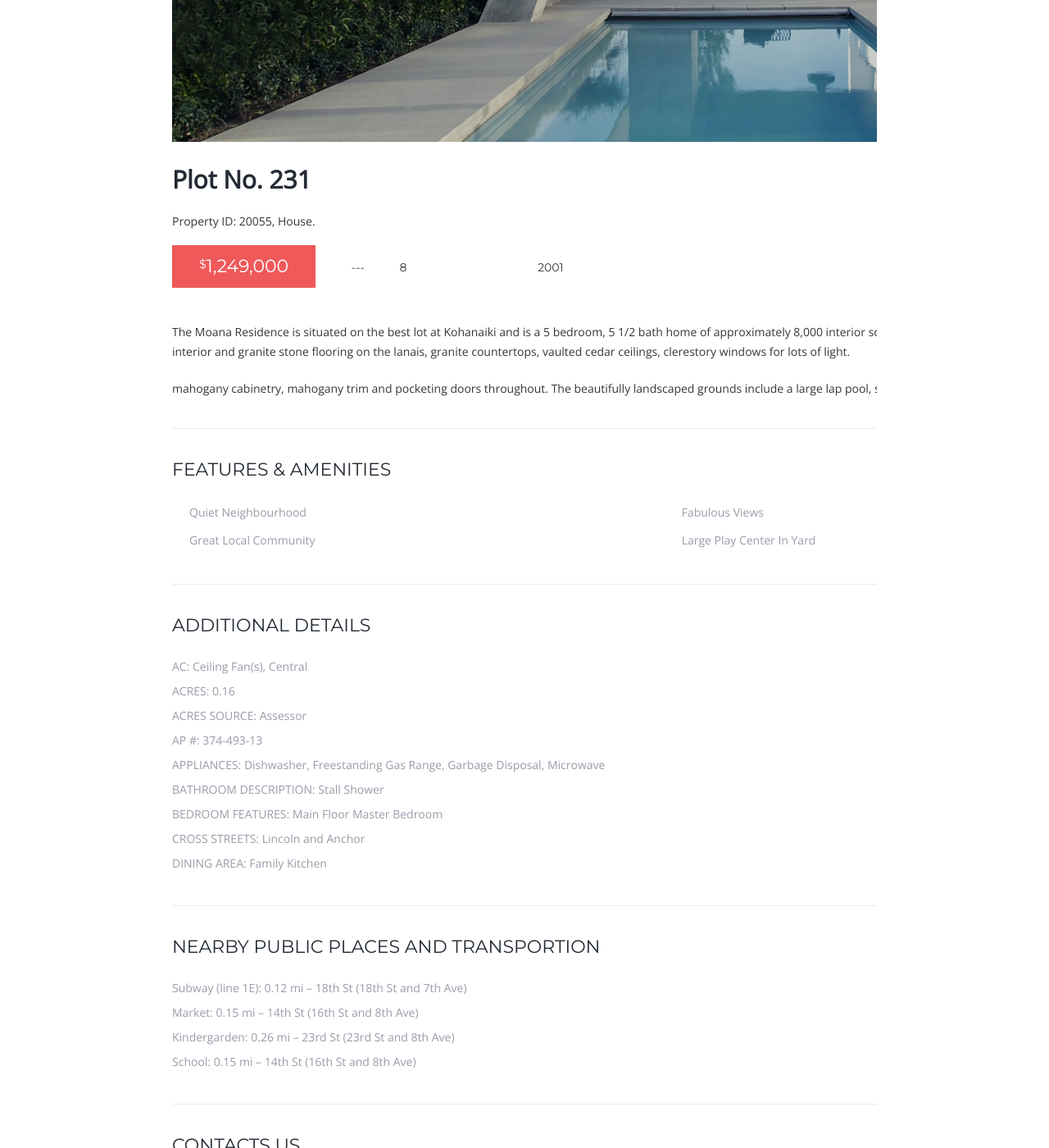
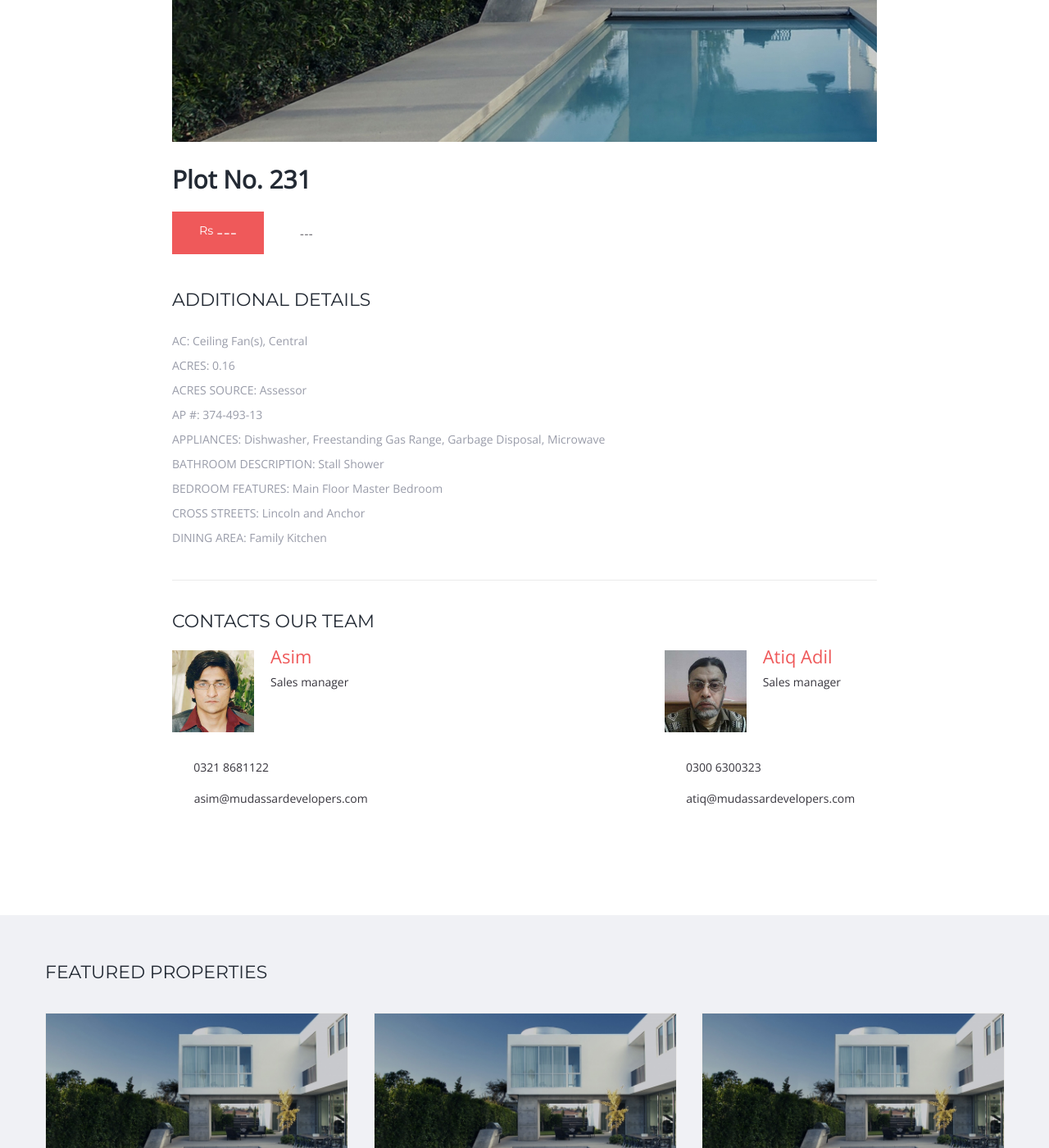
Before and after one commit to MudassarDev/MudassarDev.github.io, a Jekyll site: the page built from _posts/2017-01-21-Plot-No-231.md, in a window 1280 px wide and 1400 px high, scrolled down 866 px. Shown: the whole window at 82% size. Built offline with Jekyll 4.4.1, drawn with Linux system fonts in a browser that asks for light colours; nearby versions of some CDN libraries; some web fonts are replaced; library files that are not in the unit come from our copies; comment, search, counter and statistics services are not loaded; some of the changed text lies outside the part shown.

Commit message:
Some Changes

```diff
--- a/_includes/listingDetails.html
+++ b/_includes/listingDetails.html
@@ -4,25 +4,31 @@
          <div class="content">
             <section class="post_featured">
                <div class="post_thumb">
-                  <a class="hover_icon hover_icon_view" href="{{ site.baseurl }}/images/image-7-1.jpg" title="87 Mishaum Point Rd, Dartmouth, MA 02748">
-                  <span class="ps_single_status">sale</span>
+                  <a class="hover_icon hover_icon_view" href="{{ site.baseurl }}/images/image-7-1.jpg">
+                  <span class="ps_single_status">{{ page.type }}</span>
                   <img alt="" src="{{ site.baseurl }}/images/image-7-1-1170x659.jpg"></a>
                </div>
             </section>
             <section class="post_content">
                <h3 class="post_title">{{ page.title }}</h3>
                <div class="ps_single_info">
+                  <!--
                   <div class="ps_single_info_descr">
                      Property ID: 20055, House.
                   </div>
-                  <div class="property_price_box"><span class="property_price_box_sign">$</span><span class="property_price_box_price">1,249,000</span></div>
+                  -->
+                  <div class="property_price_box"><span class="property_price_box_sign">Rs </span><span class="property_price_box_price">{{ page.price }}</span></div>
                   <div class="sc_property_info_list">
-                     <span class="icon-area_2">{{ page.area }}</span><span class="icon-floor_plan">8</span><span class="icon-bed">{{ page.beds }}</span>
-                     <span class="icon-bath">{{ page.baths }}</span><span class="icon-warehouse">{{ page.workshops }}</span><span class="icon-crane">2001</span>
+                     <span class="icon-area_2">{{ page.area }}</span>{% if page.front %}<span class="icon-floor_plan">{{ page.front }}</span>{% endif %}{% if page.beds %}<span class="icon-bed">{{ page.beds }}</span>{% endif %}
+                     {% if page.baths %}<span class="icon-bath">{{ page.baths }}</span>{% endif %}{% if page.workshops %}<span class="icon-warehouse">{{ page.workshops }}</span>{% endif %}
+                     <!--
+                     <span class="icon-crane">2001</span>
+                     -->
                   </div>
                   <div class="cL"></div>
                </div>
                <div class="sc_section">
+                  <!--
                   <p>The Moana Residence is situated on the best lot at Kohanaiki and is a 5 bedroom, 5 1/2 bath home of approximately 8,000 interior sq. ft. It features Ipe hardwood flooring on the interior and granite stone flooring on the lanais, granite countertops, vaulted cedar ceilings, clerestory windows for lots of light.</p>
                   <p>mahogany cabinetry, mahogany trim and pocketing doors throughout. The beautifully landscaped grounds include a large lap pool, spa and separate Pool.</p>
                   <div class="sc_line sc_line_position_center_center sc_line_style_solid margin_top_medium margin_bottom_medium"></div>
@@ -54,17 +60,20 @@
                      </div>
                   </div>
                   <div class="sc_line sc_line_position_center_center sc_line_style_solid margin_top_medium margin_bottom_medium"></div>
+                  -->
                   <h4 class="sc_title">Additional Details</h4>
                   <div class="property_text_1">
                      <p>AC: Ceiling Fan(s), Central<br /> ACRES: 0.16<br /> ACRES SOURCE: Assessor<br /> AP #: 374-493-13<br /> APPLIANCES: Dishwasher, Freestanding Gas Range, Garbage Disposal, Microwave<br /> BATHROOM DESCRIPTION: Stall Shower<br /> BEDROOM FEATURES: Main Floor Master Bedroom<br /> CROSS STREETS: Lincoln and Anchor<br /> DINING AREA: Family Kitchen</p>
                   </div>
+                  <!--
                   <div class="sc_line sc_line_position_center_center sc_line_style_solid margin_top_medium margin_bottom_medium"></div>
                   <h4 class="sc_title">Nearby Public places and transportion</h4>
                   <div class="property_text_1">
                      <p>Subway (line 1E): 0.12 mi – 18th St (18th St and 7th Ave)<br /> Market: 0.15 mi – 14th St (16th St and 8th Ave)<br /> Kindergarden: 0.26 mi – 23rd St (23rd St and 8th Ave)<br /> School: 0.15 mi – 14th St (16th St and 8th Ave)</p>
                   </div>
+                  -->
                   <div class="sc_line sc_line_position_center_center sc_line_style_solid margin_top_medium margin_bottom_medium"></div>
-                  <h4 class="sc_title">Contacts Us</h4>
+                  <h4 class="sc_title">Contacts Our Team</h4>
                   <div  class="sc_team_wrap">
                      <div class="sc_team sc_team_style_team-2">
                         <div class="sc_columns columns_wrap">
@@ -84,7 +93,7 @@
                                     </div>
                                  </div>
                                  <div class="cL"></div>
-                                 <div class="sc_team_item_phone"><span class="icon-mobile29"></span>0321 868 11 22</div>
+                                 <div class="sc_team_item_phone"><span class="icon-mobile29"></span>0321 8681122</div>
                                  <div class="sc_team_item_email"><span class="icon-message106"></span>asim@mudassardevelopers.com</div>
                               </div>
                            </div>
@@ -104,7 +113,7 @@
                                     </div>
                                  </div>
                                  <div class="cL"></div>
-                                 <div class="sc_team_item_phone"><span class="icon-mobile29"></span>0300 630 03 23</div>
+                                 <div class="sc_team_item_phone"><span class="icon-mobile29"></span>0300 6300323</div>
                                  <div class="sc_team_item_email"><span class="icon-message106"></span>atiq@mudassardevelopers.com</div>
                               </div>
                            </div>
```
Also changed, not shown: _posts/2017-06-07-28-Acre-Land.md (added, +9 -0 lines).
